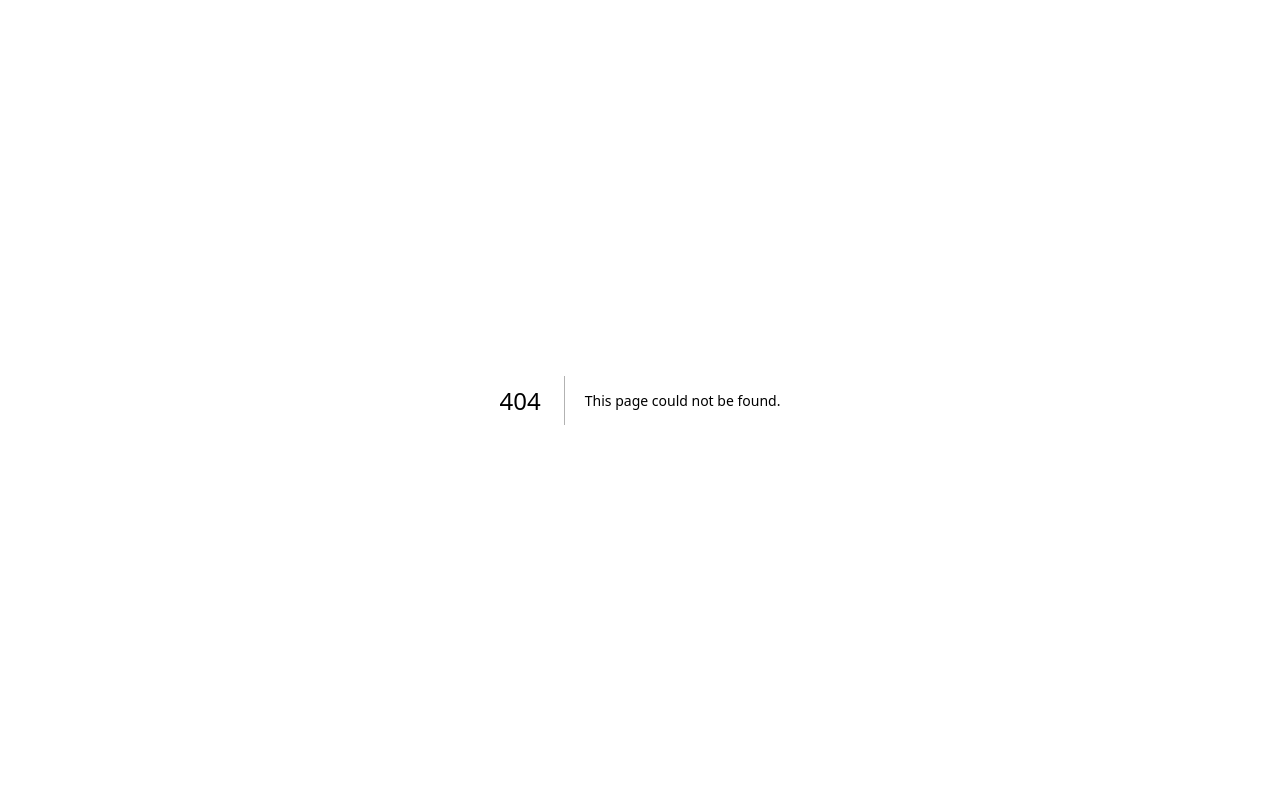
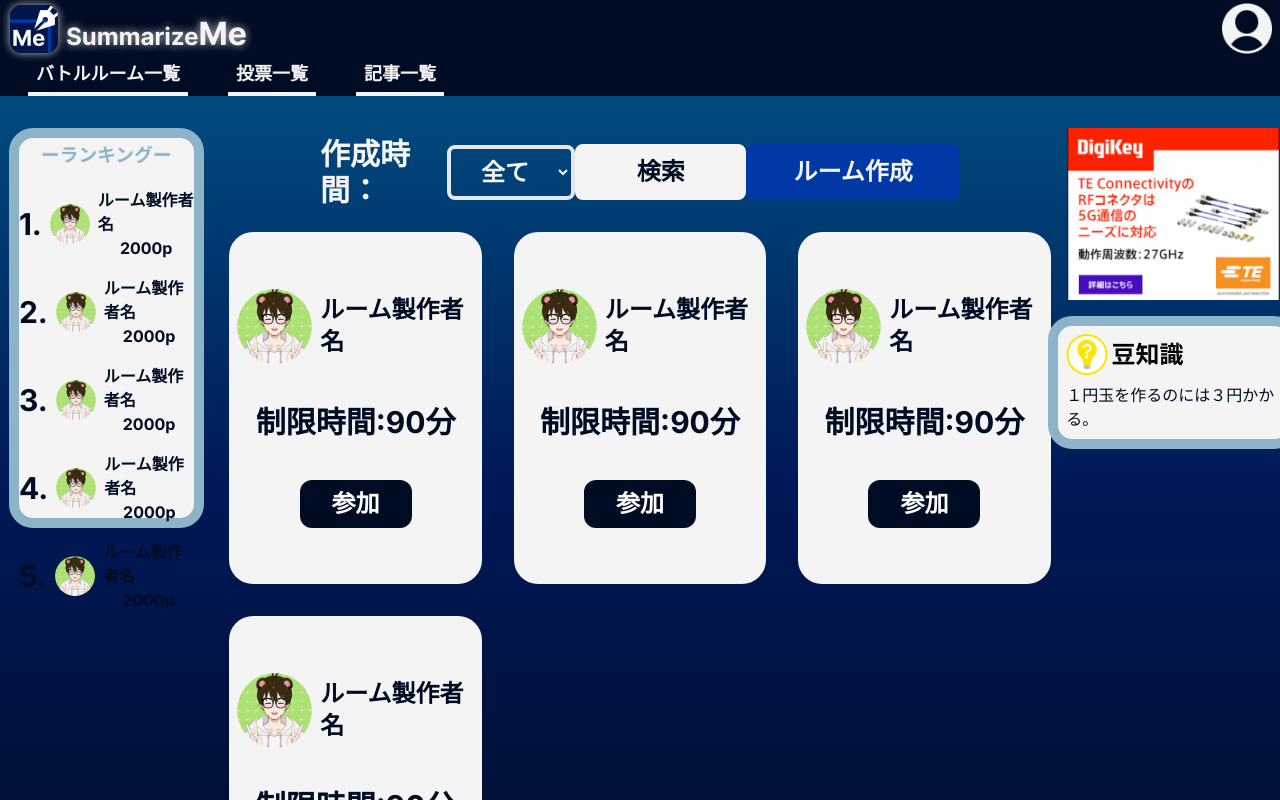
Before and after one commit to yurutto123/summarize-me-front, a Next.js app: page /summarizeMe/in/room-list in a window 1280 px wide. Before the commit this address had no page. Shown: the top 800 px of the page. Built offline with nearby package versions, Linux system fonts and the light colour scheme.

Commit message:
ルーム一覧ページ作成

```diff
--- /dev/null
+++ b/src/app/summarizeMe/in/room-list/page.tsx
@@ -0,0 +1,121 @@
+import Image from "next/image";
+import UserIcon1 from "../../../../../public/images/user_icon1.png";
+
+export default function Page() {
+    return (
+        <div className="w-full">
+            <div className="w-9/12 mx-auto my-2 flex justify-around items-center font-bold text-2xl text-sub-color">
+
+                <div className="flex items-center">
+                    <p className="text-3xl">作成時間：</p>
+                    <select id="times" className="rounded-lg bg-transparent border-4 w-[150px] py-2 text-center">
+                        <option className="font-bold" value="all">全て</option>
+                        <option className="font-bold" value="15">15分</option>
+                        <option className="font-bold" value="30">30分</option>
+                        <option className="font-bold" value="60">60分</option>
+                    </select>
+                </div>
+
+                <button className="bg-sub-color w-[200px] border-4 border-sub-color text-main-color rounded-lg py-2">
+                    検索
+                </button>
+
+                <button className="bg-origin-blue w-[250px] border-4 border-origin-blue rounded-lg py-2">
+                    ルーム作成
+                </button>
+
+            </div>
+
+            <div className="w-full flex flex-wrap font-bold text-2xl">
+                <div className="w-1/3 h-96 p-4">
+                    <div className="bg-sub-color h-full rounded-3xl flex flex-col items-center justify-center">
+                        <div className="flex items-center">
+                            <Image
+                                src={UserIcon1}
+                                alt="SummarizeMe logo"
+                                className="rounded-full mx-2"
+                                width={75}
+                            />
+                            <p className="">ルーム製作者名</p>
+                        </div>
+                        <p className="w-full text-3xl text-center my-10">
+                            制限時間:<span className="">90</span>分
+                        </p>
+                        <button
+                            className="bg-black font-bold text-sub-color rounded-xl px-8 py-2 text-white"
+                        >
+                            参加
+                        </button>
+                    </div>
+                </div>
+
+                <div className="w-1/3 h-96 p-4">
+                    <div className="bg-sub-color h-full rounded-3xl flex flex-col items-center justify-center">
+                        <div className="flex items-center">
+                            <Image
+                                src={UserIcon1}
+                                alt="SummarizeMe logo"
+                                className="rounded-full mx-2"
+                                width={75}
+                            />
+                            <p className="">ルーム製作者名</p>
+                        </div>
+                        <p className="w-full text-3xl text-center my-10">
+                            制限時間:<span className="">90</span>分
+                        </p>
+                        <button
+                            className="bg-black font-bold text-sub-color rounded-xl px-8 py-2 text-white"
+                        >
+                            参加
+                        </button>
+                    </div>
+                </div>
+
+                <div className="w-1/3 h-96 p-4">
+                    <div className="bg-sub-color h-full rounded-3xl flex flex-col items-center justify-center">
+                        <div className="flex items-center">
+                            <Image
+                                src={UserIcon1}
+                                alt="SummarizeMe logo"
+                                className="rounded-full mx-2"
+                                width={75}
+                            />
+                            <p className="">ルーム製作者名</p>
+                        </div>
+                        <p className="w-full text-3xl text-center my-10">
+                            制限時間:<span className="">90</span>分
+                        </p>
+                        <button
+                            className="bg-black font-bold text-sub-color rounded-xl px-8 py-2 text-white"
+                        >
+                            参加
+                        </button>
+                    </div>
+                </div>
+
+                <div className="w-1/3 h-96 p-4">
+                    <div className="bg-sub-color h-full rounded-3xl flex flex-col items-center justify-center">
+                        <div className="flex items-center">
+                            <Image
+                                src={UserIcon1}
+                                alt="SummarizeMe logo"
+                                className="rounded-full mx-2"
+                                width={75}
+                            />
+                            <p className="">ルーム製作者名</p>
+                        </div>
+                        <p className="w-full text-3xl text-center my-10">
+                            制限時間:<span className="">90</span>分
+                        </p>
+                        <button
+                            className="bg-black font-bold text-sub-color rounded-xl px-8 py-2 text-white"
+                        >
+                            参加
+                        </button>
+                    </div>
+                </div>
+
+            </div>
+        </div>
+    );
+}
```
